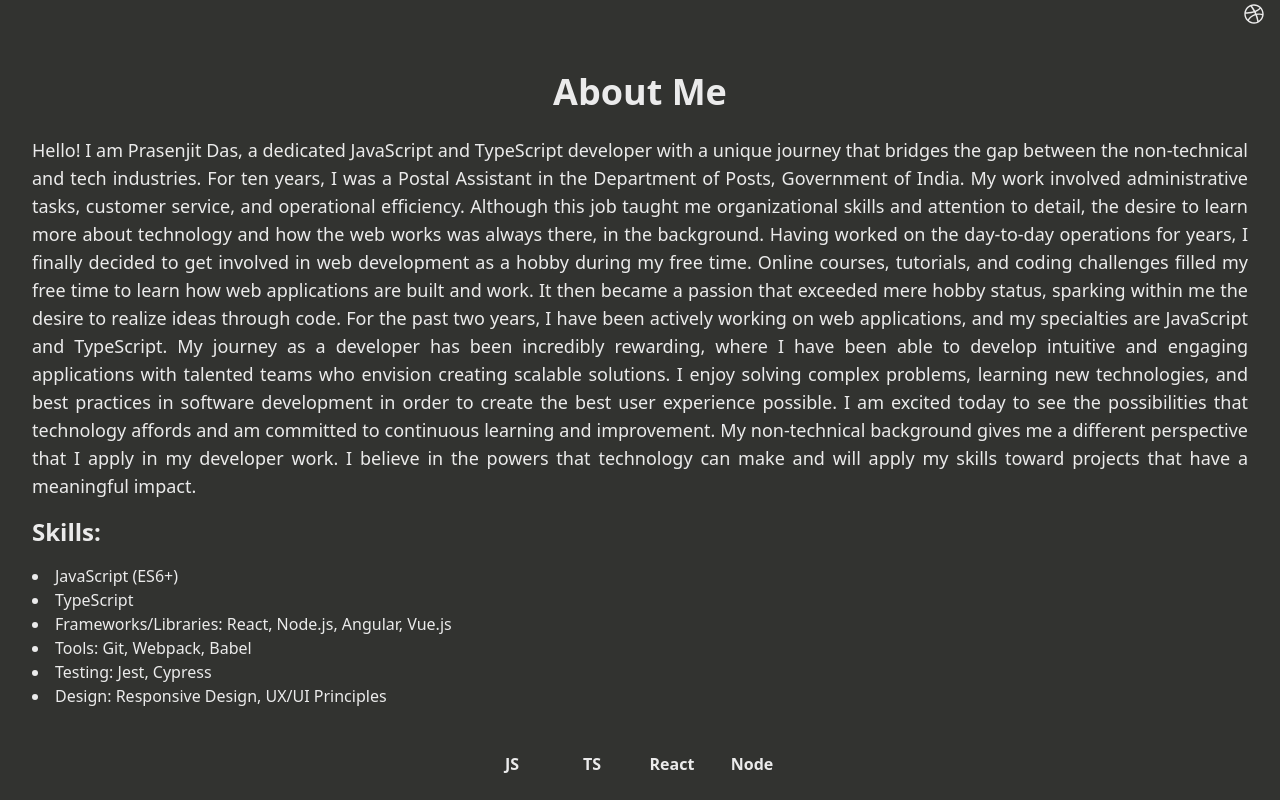
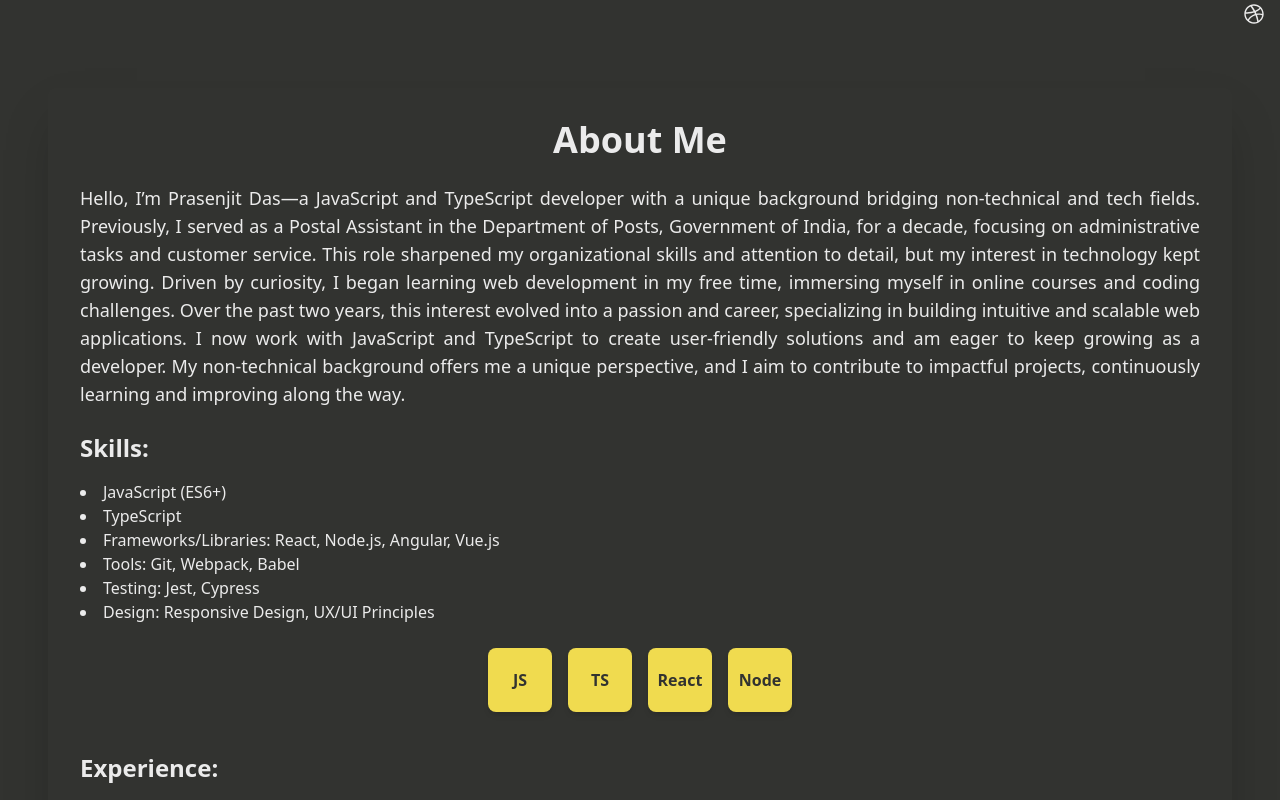
Before and after one commit to prasenjitpriyan/portfolio, a Next.js app: page / in a window 1280 px wide. Shown: the part 760-1560 px from the top of the page. Built offline with nearby package versions, Linux system fonts and the light colour scheme.

Commit message:
About paga modified

```diff
--- a/pages/AboutPage.jsx
+++ b/pages/AboutPage.jsx
@@ -1,41 +1,41 @@
+'use client'
+
 import React from 'react'
+import { motion } from 'framer-motion'
 
 const AboutPage = () => {
   return (
-    <div className="min-h-svh bg-my-color-2 text-my-color-4">
-      <div className="max-w-8xl mx-auto bg-white rounded-lg shadow-lg p-8">
+    <div className="min-h-screen bg-my-color-2 text-my-color-4 flex items-center justify-center p-4 sm:p-8 lg:p-12">
+      <motion.div
+        className="max-w-8xl mx-auto bg-white rounded-lg shadow-2xl p-8"
+        initial={{ y: 50, opacity: 0 }}
+        animate={{ y: 0, opacity: 1 }}
+        transition={{ duration: 0.8, ease: 'easeOut' }}
+        whileHover={{
+          scale: 1.02,
+          boxShadow: '0px 15px 30px rgba(0, 0, 0, 0.3)'
+        }}
+      >
         <h1 className="text-4xl font-bold text-center text-blue-600 mb-6">
           About Me
         </h1>
 
         {/* Introduction */}
-        <p className="text-lg text-my-color-4 mb-4 text-justify">
-          Hello! I am Prasenjit Das, a dedicated JavaScript and TypeScript
-          developer with a unique journey that bridges the gap between the
-          non-technical and tech industries. For ten years, I was a Postal
-          Assistant in the Department of Posts, Government of India. My work
-          involved administrative tasks, customer service, and operational
-          efficiency. Although this job taught me organizational skills and
-          attention to detail, the desire to learn more about technology and how
-          the web works was always there, in the background. Having worked on
-          the day-to-day operations for years, I finally decided to get involved
-          in web development as a hobby during my free time. Online courses,
-          tutorials, and coding challenges filled my free time to learn how web
-          applications are built and work. It then became a passion that
-          exceeded mere hobby status, sparking within me the desire to realize
-          ideas through code. For the past two years, I have been actively
-          working on web applications, and my specialties are JavaScript and
-          TypeScript. My journey as a developer has been incredibly rewarding,
-          where I have been able to develop intuitive and engaging applications
-          with talented teams who envision creating scalable solutions. I enjoy
-          solving complex problems, learning new technologies, and best
-          practices in software development in order to create the best user
-          experience possible. I am excited today to see the possibilities that
-          technology affords and am committed to continuous learning and
-          improvement. My non-technical background gives me a different
-          perspective that I apply in my developer work. I believe in the powers
-          that technology can make and will apply my skills toward projects that
-          have a meaningful impact.
+        <p className="text-lg mb-6 text-justify text-gray-700">
+          Hello, I’m Prasenjit Das—a JavaScript and TypeScript developer with a
+          unique background bridging non-technical and tech fields. Previously,
+          I served as a Postal Assistant in the Department of Posts, Government
+          of India, for a decade, focusing on administrative tasks and customer
+          service. This role sharpened my organizational skills and attention to
+          detail, but my interest in technology kept growing. Driven by
+          curiosity, I began learning web development in my free time, immersing
+          myself in online courses and coding challenges. Over the past two
+          years, this interest evolved into a passion and career, specializing
+          in building intuitive and scalable web applications. I now work with
+          JavaScript and TypeScript to create user-friendly solutions and am
+          eager to keep growing as a developer. My non-technical background
+          offers me a unique perspective, and I aim to contribute to impactful
+          projects, continuously learning and improving along the way.
         </p>
 
         {/* Skills Section */}
@@ -49,21 +49,22 @@ const AboutPage = () => {
           <li>Design: Responsive Design, UX/UI Principles</li>
         </ul>
 
-        {/* Skill Icons/Badges Placeholder */}
-        <div className="flex flex-wrap justify-center mb-6">
-          {/* Replace these with actual skill icons or badges */}
-          <span className="w-16 h-16 bg-blue-200 rounded-full flex items-center justify-center text-blue-600 font-bold mr-4 mb-4">
-            JS
-          </span>
-          <span className="w-16 h-16 bg-blue-200 rounded-full flex items-center justify-center text-blue-600 font-bold mr-4 mb-4">
-            TS
-          </span>
-          <span className="w-16 h-16 bg-blue-200 rounded-full flex items-center justify-center text-blue-600 font-bold mr-4 mb-4">
-            React
-          </span>
-          <span className="w-16 h-16 bg-blue-200 rounded-full flex items-center justify-center text-blue-600 font-bold mr-4 mb-4">
-            Node
-          </span>
+        {/* Skill Icons/Badges */}
+        <div className="flex flex-wrap justify-center mb-6 space-x-4">
+          {['JS', 'TS', 'React', 'Node'].map((skill, index) => (
+            <motion.div
+              key={index}
+              className="w-16 h-16 bg-my-color-5 rounded-lg flex items-center justify-center text-my-color-2 font-bold mb-4 shadow-md"
+              whileHover={{
+                scale: 1.1,
+                boxShadow: '0px 10px 20px rgba(0, 0, 0, 0.2)'
+              }}
+              whileTap={{ scale: 0.95 }}
+              transition={{ type: 'spring', stiffness: 300 }}
+            >
+              {skill}
+            </motion.div>
+          ))}
         </div>
 
         {/* Experience Section */}
@@ -84,7 +85,7 @@ const AboutPage = () => {
             effective solutions.
           </li>
         </ul>
-      </div>
+      </motion.div>
     </div>
   )
 }
```
